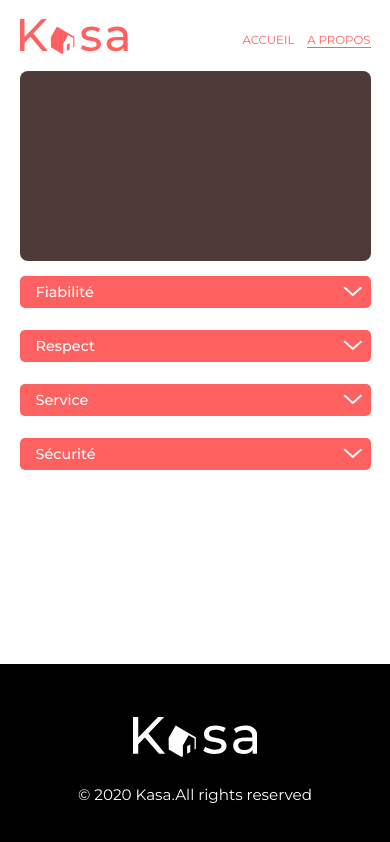
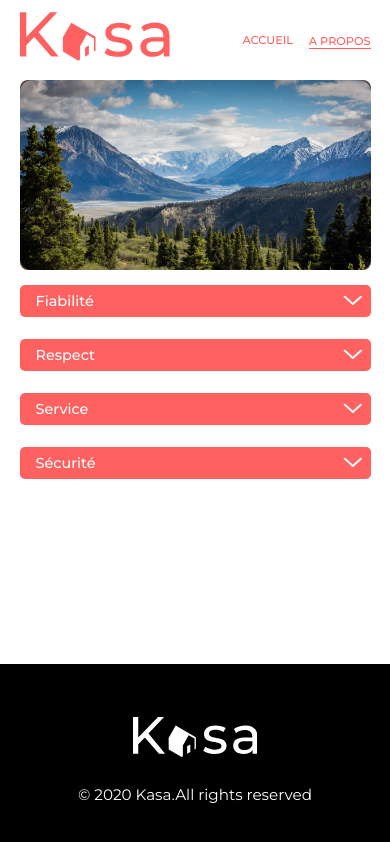
Before and after one commit to cocoaster/Kanap, a React (Vite) app in the folder frontend/: page /About in a window 390 px wide. Built offline with nearby package versions, Linux system fonts and the light colour scheme.

Commit message:
finitions

```diff
--- a/frontend/src/styles/components/_Banner.scss
+++ b/frontend/src/styles/components/_Banner.scss
@@ -88,25 +88,31 @@
 .bannerHome-banner{
     height: 120px;
 }
+.bannerHome {
+    background-size: cover;
+    background-position: right center;
+    background-position: 65% 50%;
+    margin-top: 0px;
+    margin-bottom: 40px;
+}
+
     .bannerMobileAbout-banner {
         border-radius: 8px;
         height: 190px;
         margin-bottom: 0;
     }
     .bannerMobileAbout {
+        width: 100%;
+        height: 100%;
         background-size: cover;
+        background-position: center center;
         background-repeat: no-repeat;
         border-radius: 12px;
         background-image: url("../assets/aboutBackground2.png");
+        z-index: 10;
+        position: relative;
     }
 
-    .bannerHome {
-        background-size: cover;
-        background-position: right center;
-        background-position: 65% 50%;
-        margin-top: 0px;
-        margin-bottom: 40px;
-    }
 
 
     .background {
--- a/frontend/src/styles/components/_header.scss
+++ b/frontend/src/styles/components/_header.scss
@@ -118,27 +118,26 @@
     #header {
         text-transform: uppercase;
         margin-top: 0px;
-        margin-bottom: 0;
         margin: auto;
-        width: 90%;
+        margin-bottom: 12px;
+
+        width:90%;
         height: 68px;
-        display: flex;
-        justify-content: space-between;
+
         svg {
             margin-top: -6px;
-            width: 108px;
+            width: 150px;
             height: 85px;
         }
         #navUl {
             padding-top: 60px;
-            text-align: left;
-            position: relative;
             li{
                 margin-left: 0px;
             }
         }
         .homeNav {
-            font-size: 3vw;
+            font-size: 2.9vw;
+            font-weight: 500;
             margin-right: 0px;
             padding-bottom: 0;
 
@@ -154,13 +153,7 @@
     .navActive {
         padding-bottom: 0;
         border-bottom: 1px solid $primary-color;
-        &.active {
-            &::before,
-            &::after {
-                content: "";
-                opacity: 0.5;
-                border-bottom: 4px solid rgba($primary-color, 0.5);
-            }
-        }
+        vertical-align: bottom;
+
     }
 }
--- a/frontend/src/styles/index.css
+++ b/frontend/src/styles/index.css
@@ -475,28 +475,25 @@ main {
   #header {
     text-transform: uppercase;
     margin-top: 0px;
-    margin-bottom: 0;
     margin: auto;
+    margin-bottom: 12px;
     width: 90%;
     height: 68px;
-    display: flex;
-    justify-content: space-between;
   }
   #header svg {
     margin-top: -6px;
-    width: 108px;
+    width: 150px;
     height: 85px;
   }
   #header #navUl {
     padding-top: 60px;
-    text-align: left;
-    position: relative;
   }
   #header #navUl li {
     margin-left: 0px;
   }
   #header .homeNav {
-    font-size: 3vw;
+    font-size: 2.9vw;
+    font-weight: 500;
     margin-right: 0px;
     padding-bottom: 0;
   }
@@ -507,11 +504,7 @@ main {
   .navActive {
     padding-bottom: 0;
     border-bottom: 1px solid #ff6060;
-  }
-  .navActive.active::before, .navActive.active::after {
-    content: "";
-    opacity: 0.5;
-    border-bottom: 4px solid rgba(255, 96, 96, 0.5);
+    vertical-align: bottom;
   }
 }
 .cardContainer {
@@ -1388,23 +1381,28 @@ main {
   .bannerHome-banner {
     height: 120px;
   }
+  .bannerHome {
+    background-size: cover;
+    background-position: right center;
+    background-position: 65% 50%;
+    margin-top: 0px;
+    margin-bottom: 40px;
+  }
   .bannerMobileAbout-banner {
     border-radius: 8px;
     height: 190px;
     margin-bottom: 0;
   }
   .bannerMobileAbout {
+    width: 100%;
+    height: 100%;
     background-size: cover;
+    background-position: center center;
     background-repeat: no-repeat;
     border-radius: 12px;
     background-image: url("../assets/aboutBackground2.png");
-  }
-  .bannerHome {
-    background-size: cover;
-    background-position: right center;
-    background-position: 65% 50%;
-    margin-top: 0px;
-    margin-bottom: 40px;
+    z-index: 10;
+    position: relative;
   }
   .background {
     height: 90px;
```
Also changed, not shown: 1 other file (tests, documents, lock files or other folders).
